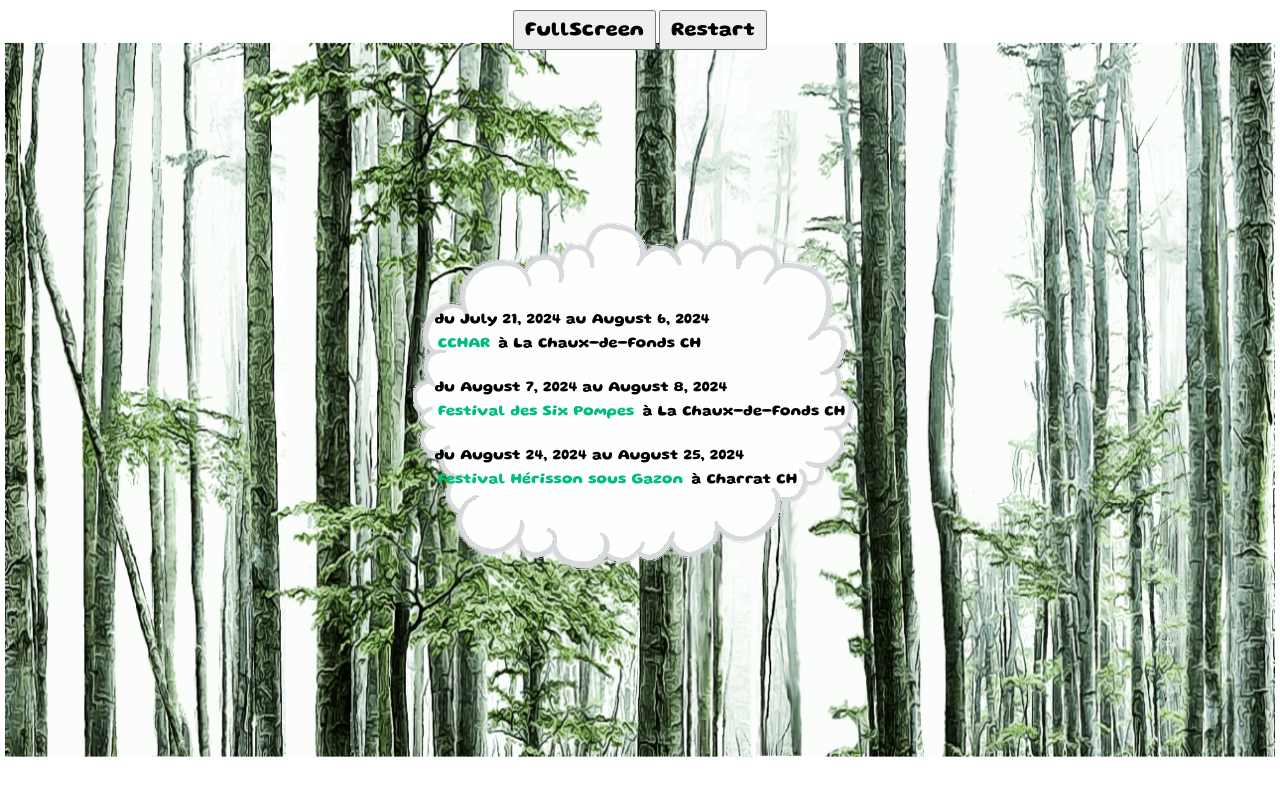
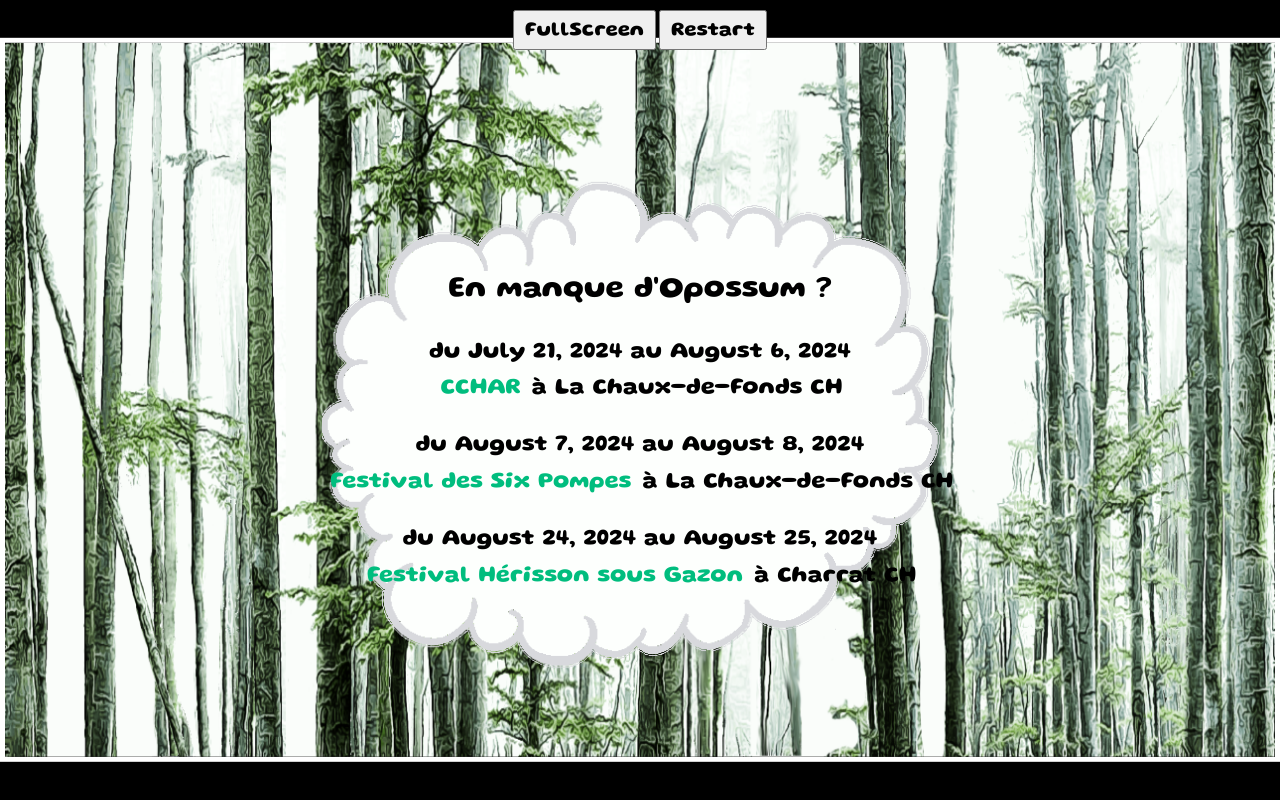
Before and after one commit to chadoc/opossum, a Vue app: page / in a window 1280 px wide. Built offline with nearby package versions, Linux system fonts and the light colour scheme.

Commit message:
feat: styled agenda

```diff
--- a/src/assets/main.css
+++ b/src/assets/main.css
@@ -25,6 +25,13 @@
   body {
     display: flex;
     place-items: center;
+    background-color: black;
+    /*
+    background-image: url('../assets/background/julien/bg1.png');
+    background-repeat: no-repeat;
+    background-position: center;
+    background-clip: content-box;
+    */
   }
 
   #app {
--- a/src/components/game/Agenda.vue
+++ b/src/components/game/Agenda.vue
@@ -1,6 +1,9 @@
 <template>
   <div class="op-agenda">
     <ul>
+      <li style="font-size: 30px">
+        En manque d'Opossum ?
+      </li>
       <li v-for="next in nextDates" :key="next.event">
         <p>du {{ next.from }} au {{ next.to }}</p>
         <a :href="next.link" target="_blank">{{next.event}}</a> à {{next.location}} {{next.country}}
@@ -33,7 +36,6 @@
 </script>
 <style scoped>
 .op-agenda {
-  padding: 20px 20px 20px 20px;
   z-index: 999999;
   position: relative;
   background-image: url('./../../assets/speech3.png');
@@ -50,8 +52,10 @@
   list-style-type: none;
   font-family: julien;
   color: black;
+  font-size: 23px;
 }
 .op-agenda li {
+  text-align: center;
   margin: 20px 0 20px 0;
 }
 </style>
--- a/src/components/game/FullGame.vue
+++ b/src/components/game/FullGame.vue
@@ -13,7 +13,7 @@
         <source src="../../assets/spirit.mp3" type="audio/mpeg">
       </audio>
     </div>
-    <div ref="agenda" :style="{ width: agendaWidth, height: agendaHeight }">
+    <div ref="agenda" class="agenda-container" :style="{ width: agendaWidth, height: agendaHeight }">
       <Agenda v-if="gameEnded" />
     </div>
   </div>
@@ -50,7 +50,8 @@
 })
 
 function computeAgendaSize() {
-  const height = canvas1.value!.height - (canvas1.value!.height * 0.5)
+  const height = canvas1.value!.height - (canvas1.value!.height * 0.3)
+
   const width = height * (656/520)
   agendaWidth.value = `${width}px`
   agendaHeight.value = `${height}px`
@@ -127,4 +128,7 @@
   font-size: 20px;
   padding: 10px;
 }
+.agenda-container {
+  margin-top: 60px;
+}
 </style>
```
Also changed, not shown: src/assets/loader.gif (added).
